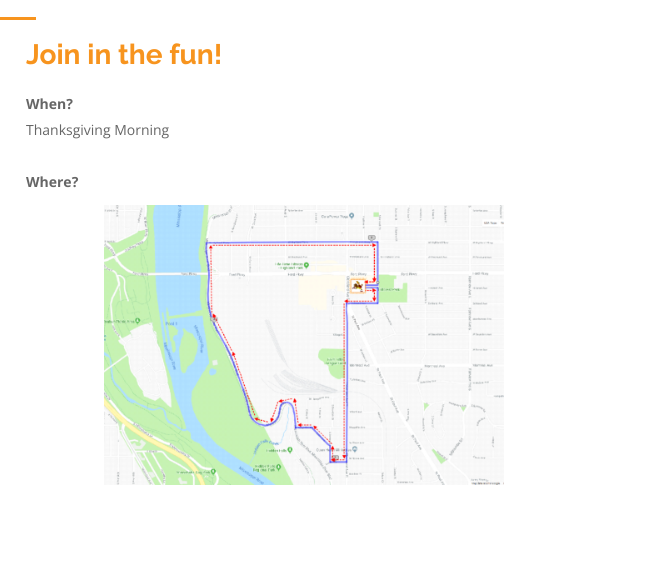
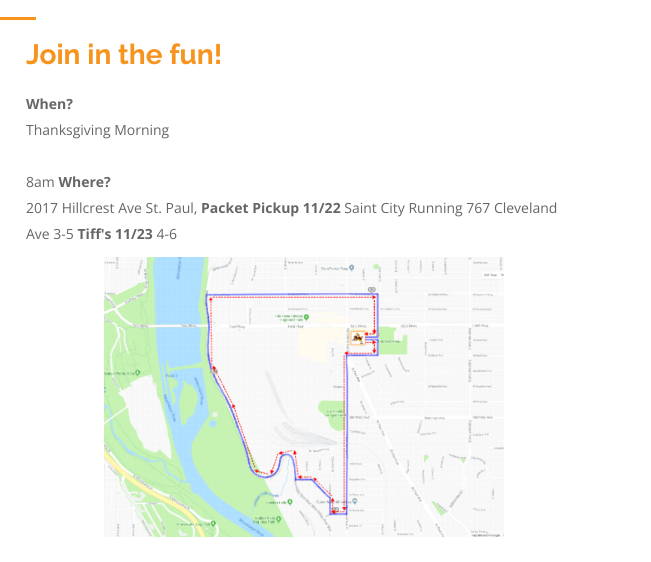
Before and after one commit to philG0417/philG0417.github.io, a website: page raceday.html in a window 1280 px wide. Shown: the part 208-770 px from the top of the page, 629-1280 px from the left. Drawn offline with nearby package versions, Linux system fonts and the light colour scheme.

Commit message:
Update raceday.html

```diff
--- a/raceday.html
+++ b/raceday.html
@@ -121,9 +121,18 @@
                            Gobble Wobble-$10, additional sibling $5/each <br> -->
                            <b> When? </b> <br>
                            Thanksgiving Morning <br> <br>
+                           8am
 
 
                            <b>Where?</b>  <br>
+                            2017 Hillcrest Ave
+                            St. Paul,
+                        <b>  Packet Pickup 11/22 </b>
+                            Saint City Running
+                            767 Cleveland Ave
+                            3-5
+                        <b> Tiff's 11/23 </b>
+                            4-6
                             <img src="./img/Map of Run.png" class="img-responsive center-block center" style="height: 300px">
 
                         <!-- <b>Where?</b>  <br>
```
